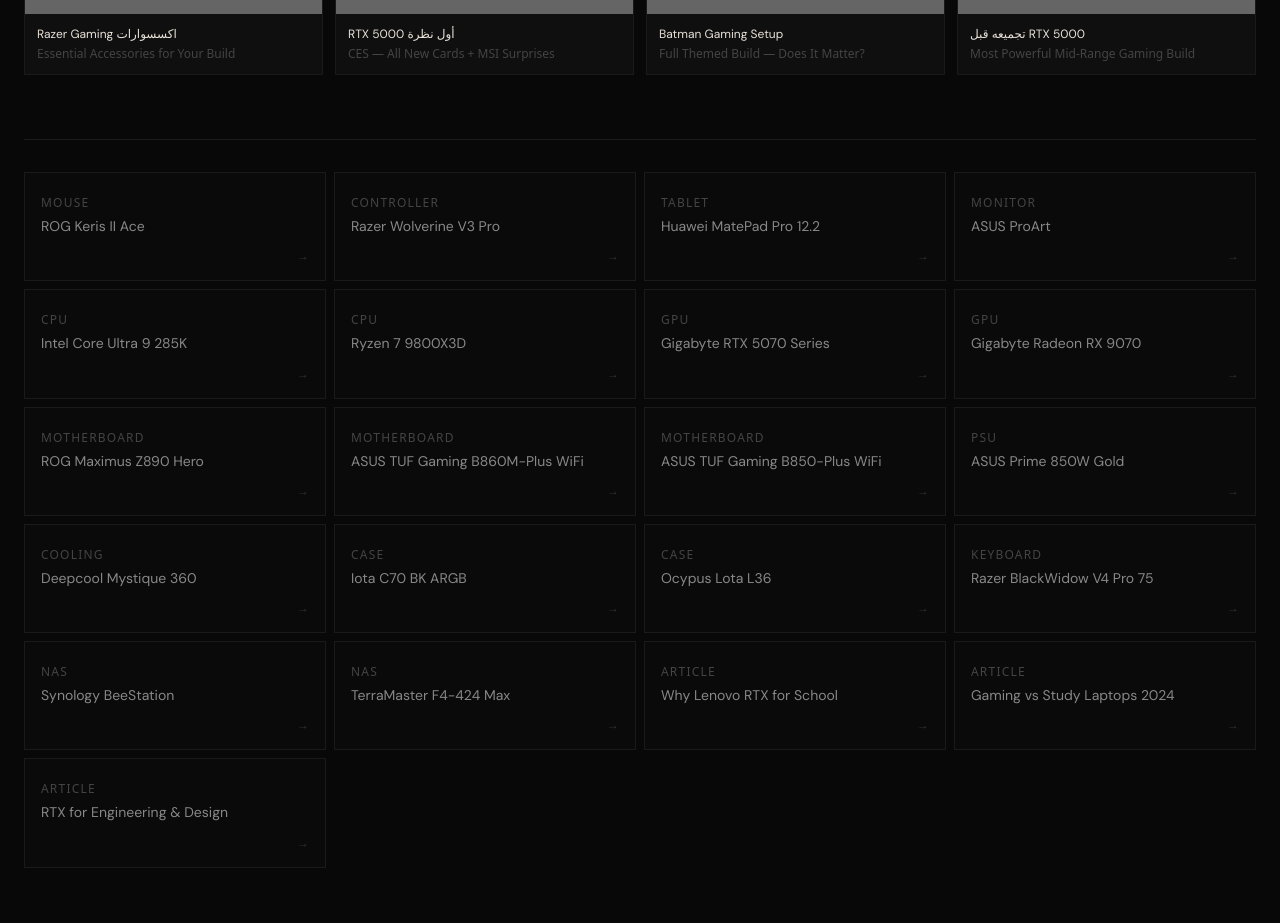
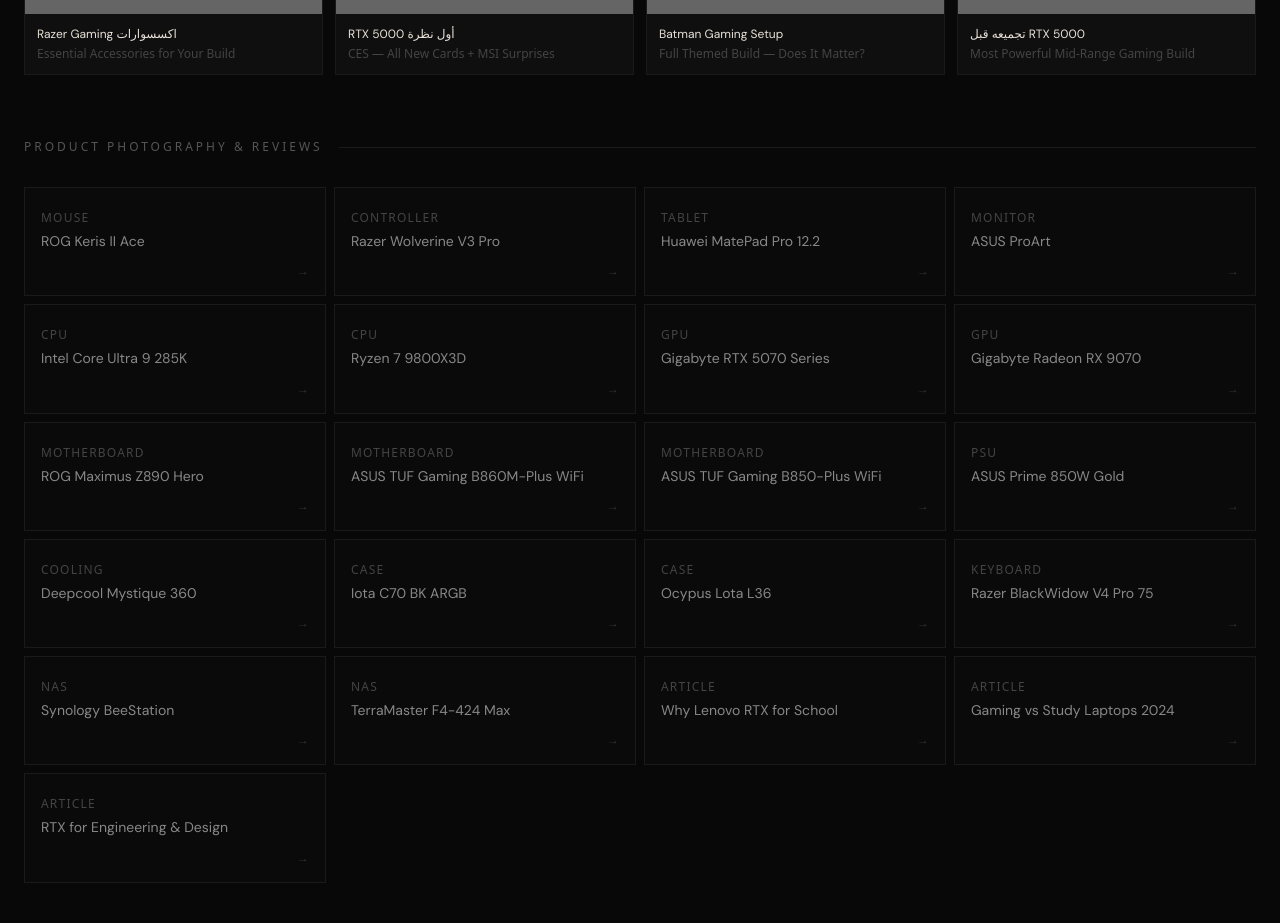
Before and after one commit to Eh-Elsayed/ehab-portfolio, a React (Vite) app: page / in a window 1280 px wide. Shown: the part 8380-9303 px from the top of the page. Built offline with nearby package versions, Linux system fonts and the light colour scheme; grey boxes are pictures that could not be loaded.

Commit message:
restore Product Photography & Reviews section label

```diff
--- a/src/components/Portfolio.tsx
+++ b/src/components/Portfolio.tsx
@@ -234,6 +234,9 @@
         {/* Product Photography & Reviews — merged, no tabs */}
         <div>
           <div className="flex items-center gap-4 mb-8">
+            <span className="text-xs tracking-[0.25em] uppercase text-[#555]">
+              Product Photography & Reviews
+            </span>
             <div className="flex-1 h-px bg-[#1a1a1a]" />
           </div>
 
```
